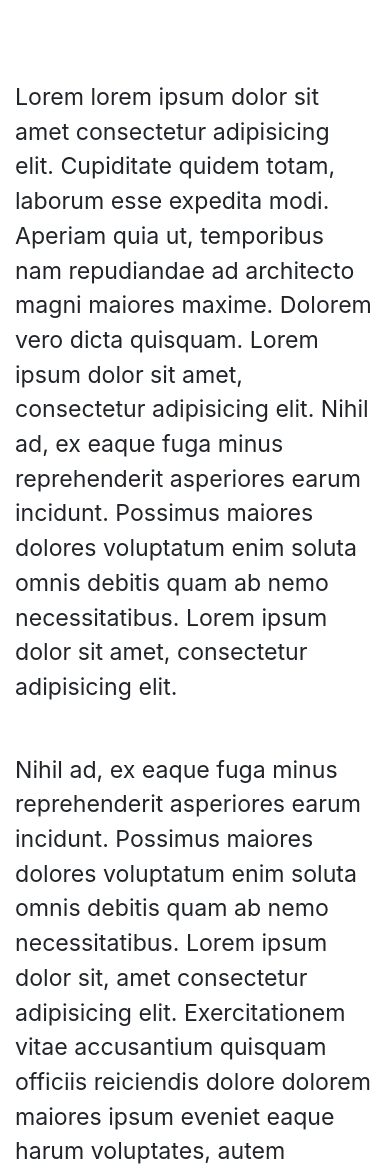
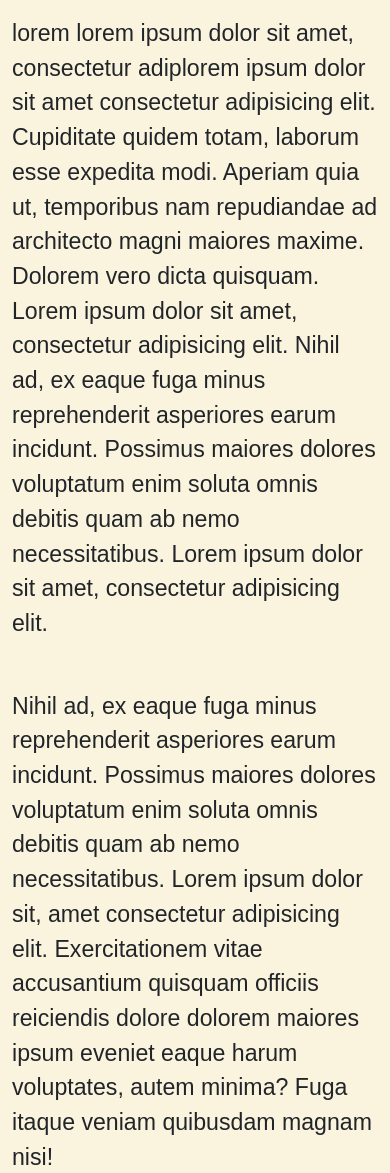
Before and after one commit to bhwong11/wayfarer, a Django app: template main_app/templates/post_details.html in a window 390 px wide; the page is wider, and only the part inside the window is pictured. Shown: the part 438-1611 px from the top of that part. Run offline with Django 3.2, Linux system fonts and the light colour scheme; the template is opened without the code that fills it, so the values that code supplies are empty; some libraries are stand-ins or nearby versions.

Commit message:
changes to post details view

```diff
--- a/main_app/templates/post_details.html
+++ b/main_app/templates/post_details.html
@@ -4,20 +4,17 @@
 {% block content %}
 
 
-<link rel="stylesheet" href="https://maxcdn.bootstrapcdn.com/bootstrap/4.0.0/css/bootstrap.min.css" integrity="sha384-Gn5384xqQ1aoWXA+058RXPxPg6fy4IWvTNh0E263XmFcJlSAwiGgFAW/dAiS6JXm" crossorigin="anonymous">
-
 <div class="container">
 <div class="row">
   <div class="display-3 text-decoration-underline  mb-3">{{post.title}}</div>
 </div>
-    <article class="row single-post mt-5 no-gutters">
+    <article class="row single-post mt-3 no-gutters">
         <div class="col-md-12">
-            <div class="image-wrapper float-left pr-3">
-                <img src="{{post.image}}" style= "max-width:50vh" alt="">
-            </div>
+            <div class="clearfix">
+                <img src="{{post.image}}" class="col-md-6 float-md-start m-3" alt="...">
             <div class="single-post-content-wrapper">
-                  <p class = "fs-3 mt-5"> Lorem lorem ipsum dolor sit amet consectetur adipisicing elit. Cupiditate quidem totam, laborum esse expedita modi. Aperiam quia ut, temporibus nam repudiandae ad architecto magni maiores maxime. Dolorem vero dicta quisquam. Lorem ipsum dolor sit amet, consectetur adipisicing elit. Nihil ad, ex eaque fuga minus reprehenderit asperiores earum incidunt. Possimus maiores dolores voluptatum enim soluta omnis debitis quam ab nemo necessitatibus. Lorem ipsum dolor sit amet, consectetur adipisicing elit.
-                  </p>
+                  <article class = "fs-3">lorem lorem ipsum dolor sit amet, consectetur adiplorem ipsum dolor sit amet consectetur adipisicing elit. Cupiditate quidem totam, laborum esse expedita modi. Aperiam quia ut, temporibus nam repudiandae ad architecto magni maiores maxime. Dolorem vero dicta quisquam. Lorem ipsum dolor sit amet, consectetur adipisicing elit. Nihil ad, ex eaque fuga minus reprehenderit asperiores earum incidunt. Possimus maiores dolores voluptatum enim soluta omnis debitis quam ab nemo necessitatibus. Lorem ipsum dolor sit amet, consectetur adipisicing elit.
+                  </article>
                   <p class = "fs-3 mt-5"> Nihil ad, ex eaque fuga minus reprehenderit asperiores earum incidunt. Possimus maiores dolores voluptatum enim soluta omnis debitis quam ab nemo necessitatibus. Lorem ipsum dolor sit, amet consectetur adipisicing elit. Exercitationem vitae accusantium quisquam officiis reiciendis dolore dolorem maiores ipsum eveniet eaque harum voluptates, autem minima? Fuga itaque veniam quibusdam magnam nisi!
                   </p>
                   <div class="card float-end mb-3" style="max-width: 400px;">
```
Also changed, not shown: main_app/static/styles/main.css (+12 -0 lines).
